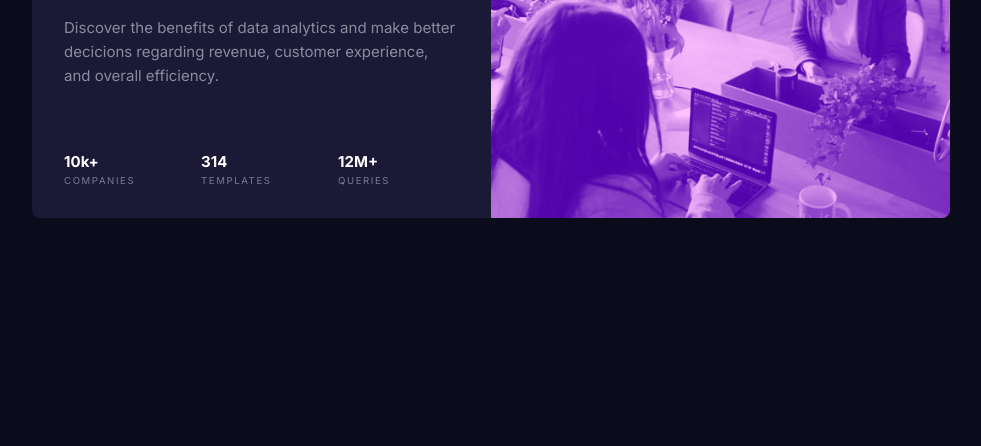
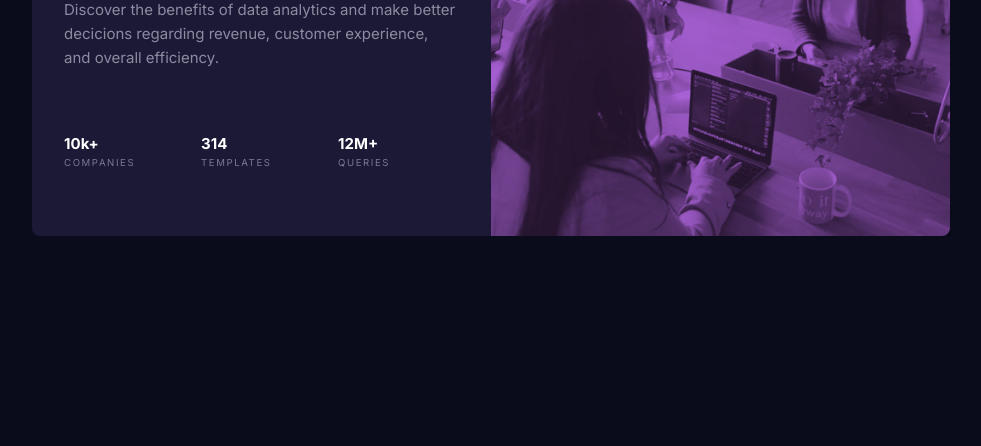
Before and after one commit to achambel/stats-preview-card, a website built with Vite: page index.html in a window 1280 px wide. Shown: the part 354-800 px from the top of the page, without its empty margins (149-1130 px from the left). Built offline with nearby package versions, Linux system fonts and the light colour scheme.

Commit message:
refactor: remove img as background image

```diff
--- a/css/style.css
+++ b/css/style.css
@@ -86,13 +86,18 @@ body {
 }
 
 picture {
-  background-image: url(../images/image-header-mobile.jpg);
   background-color: var(--purple);
-  background-blend-mode: overlay;
-  background-size: cover;
+  border-top-left-radius: 0.5rem;
+  border-top-right-radius: 0.5rem;
+}
 
-  border-radius: 0.5rem 0.5rem 0 0;
-  aspect-ratio: 1 / 1;
+img {
+  object-fit: cover;
+  height: 100%;
+  pointer-events: none;
+
+  mix-blend-mode: multiply;
+  opacity: 0.8;
 }
 
 .stats {
@@ -115,9 +120,7 @@ picture {
   }
 
   picture {
-    background-image: url(../images/image-header-desktop.jpg);
     border-radius: 0 0.5rem 0.5rem 0;
-    aspect-ratio: unset;
   }
 
   .stats {
--- a/index.html
+++ b/index.html
@@ -46,7 +46,13 @@
         </div>
       </div>
 
-      <picture></picture>
+      <picture>
+        <source
+          srcset="./images/image-header-desktop.jpg"
+          media="(min-width: 23.5em)"
+        />
+        <img src="images/image-header-mobile.jpg" alt="people in a meeting" />
+      </picture>
     </main>
   </body>
 </html>
```
